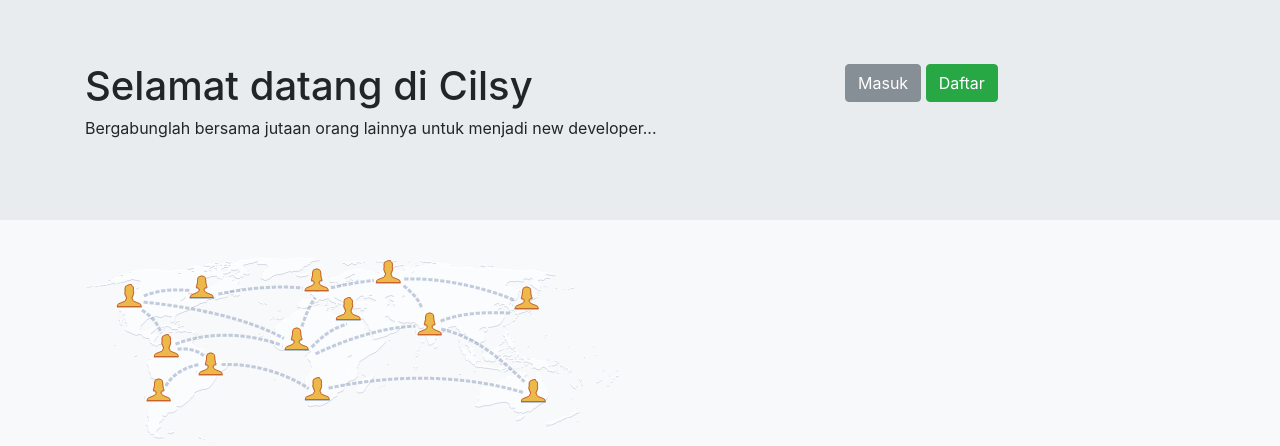
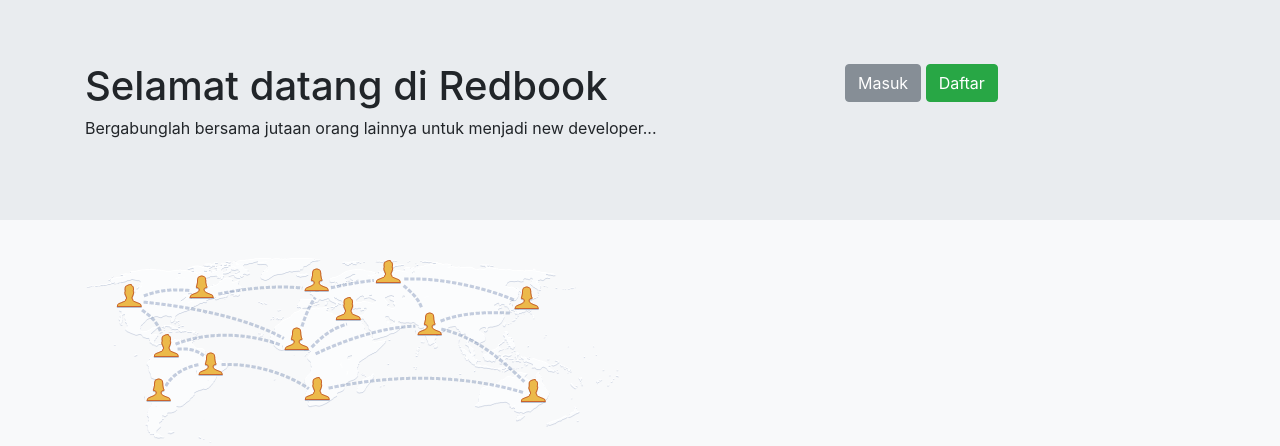
Before and after one commit to renardarv/app-sosmed, a PHP site: page / in a window 1280 px wide. Shown: the top 446 px of the page. Run offline with PHP 8.4, Linux system fonts and the light colour scheme.

Commit message:
Update index.php

```diff
--- a/app/index.php
+++ b/app/index.php
@@ -4,7 +4,7 @@
     <meta charset="UTF-8">
     <meta name="viewport" content="width=device-width, initial-scale=1.0">
     <meta http-equiv="X-UA-Compatible" content="ie=edge">
-    <title>Cilsy</title>
+    <title>Redbook</title>
 
      <link rel="stylesheet" href="css/bootstrap.min.css" />
 </head>
@@ -14,7 +14,7 @@
             <div class="container">
                 <div class="row">
                     <div class="col-md-8">
-                        <h1>Selamat datang di Cilsy</h1>
+                        <h1>Selamat datang di Redbook</h1>
                         <p>Bergabunglah bersama jutaan orang lainnya untuk menjadi new developer...</p>
                     </div>
                     <div class="col-md-4">
```
